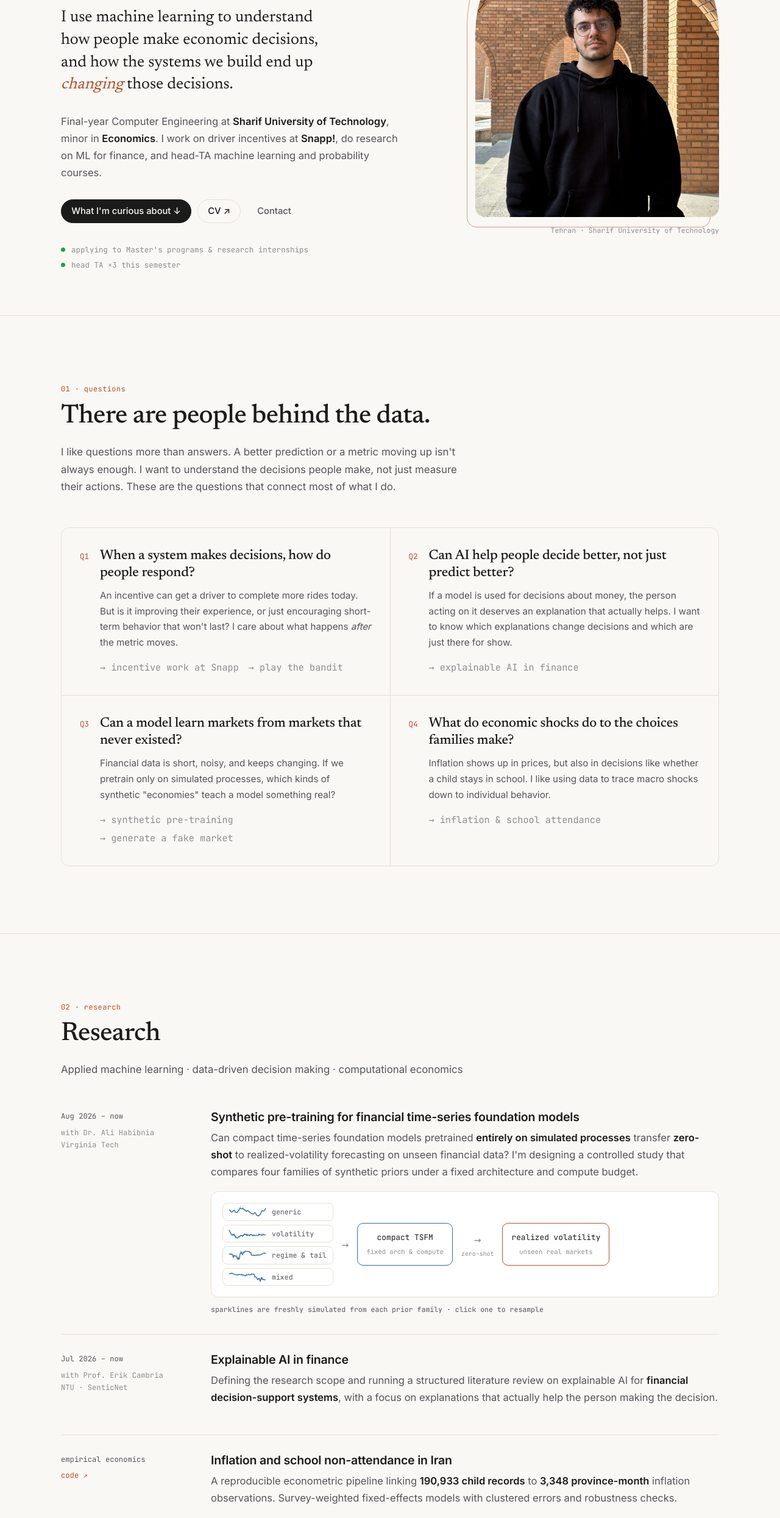
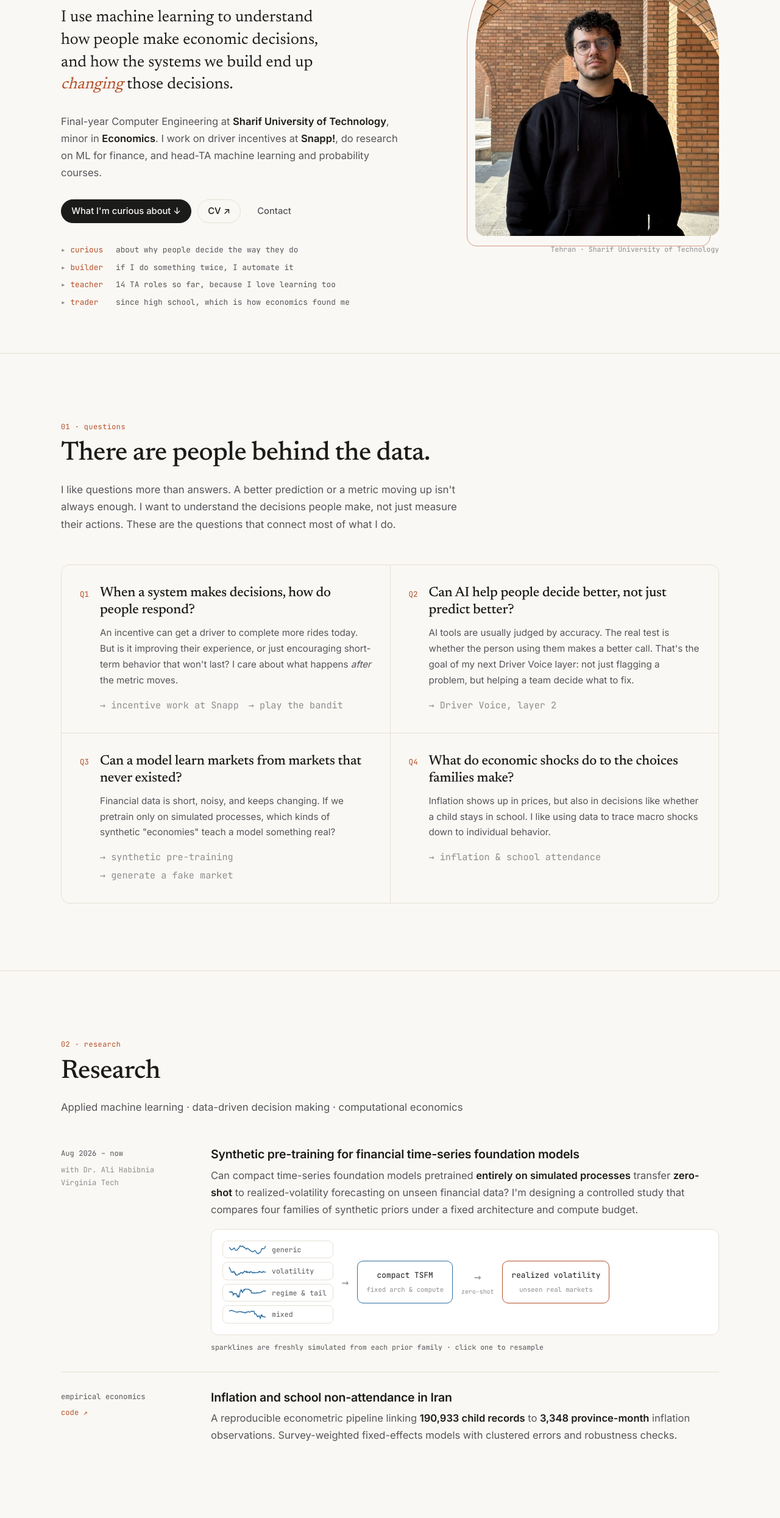
Before and after one commit to MahMosTash/mahmostash.github.io, a plain HTML site: page index.html in a window 1280 px wide. Shown: the part 310-2800 px from the top of the page at 61% size. Drawn offline with Linux system fonts and the light colour scheme.

Commit message:
Remove XAI research entry; replace hero status with self-description

```diff
--- a/assets/css/style.css
+++ b/assets/css/style.css
@@ -105,8 +105,12 @@ kbd { font: .82em var(--mono); padding: .05em .4em; border-radius: 5px; border:
 .thesis em { color: var(--accent); }
 .intro { color: var(--muted); max-width: 54ch; }
 .hero-cta { display: flex; flex-wrap: wrap; gap: 10px; margin: 1.8em 0 2em; }
-.currently { list-style: none; padding: 0; margin: 0; display: grid; gap: 4px; font-size: .78rem; color: var(--faint); }
-.currently .dot { display: inline-block; width: 7px; height: 7px; border-radius: 50%; background: var(--ok); margin-right: 10px; vertical-align: 1px; animation: pulse 2.4s infinite; }
+.traits { margin: 0; display: grid; gap: 7px; font-size: .8rem; max-width: 520px; }
+.traits div { display: grid; grid-template-columns: 76px 1fr; gap: 14px; align-items: baseline; }
+.traits dt { color: var(--accent); }
+.traits dt::before { content: "▸ "; color: var(--faint); }
+.traits dd { margin: 0; color: var(--muted); }
+@media (max-width: 420px) { .traits div { grid-template-columns: 1fr; gap: 0; } }
 @keyframes pulse { 0% { box-shadow: 0 0 0 0 color-mix(in srgb, var(--ok) 50%, transparent); } 70%, 100% { box-shadow: 0 0 0 7px transparent; } }
 
 .portrait { margin: 0; position: relative; justify-self: end; width: min(100%, 400px); }
--- a/assets/js/terminal.js
+++ b/assets/js/terminal.js
@@ -25,7 +25,6 @@ Q2  Can AI help people decide better, not just predict better?
 Q3  Can a model learn markets from markets that never existed?
 Q4  What do economic shocks do to the choices families make?`,
     'now.txt': `<span class="hl">●</span> researching  synthetic pretraining for financial TS foundation models (Dr. Ali Habibnia, Virginia Tech)
-<span class="hl">●</span> researching  explainable AI in finance (Prof. Erik Cambria, NTU)
 <span class="hl">●</span> shipping     Associate Data Product Manager @ Snapp!
 <span class="wm">●</span> teaching     Head TA ×3: ML, ML (practical), P&amp;S (practical)
 <span class="hl">●</span> applying     Master's programs &amp; research internships
@@ -38,8 +37,7 @@ Q4  What do economic shocks do to the choices families make?`,
 # current
 1. Can compact time-series foundation models pretrained ONLY on simulated
    processes forecast realized volatility zero-shot on real markets?
-   priors: generic | volatility-specific | regime-and-tail | mixed
-2. Explainable AI for financial decision-support systems.`,
+   priors: generic | volatility-specific | regime-and-tail | mixed`,
     'teaching.log': `[Fall 26]   HEAD  Machine Learning                (Jafari Siavoshani)
 [Fall 26]   HEAD  Machine Learning, practical     (Soleymani)
 [Fall 26]   HEAD  Prob & Stats, practical         (Motahari)
@@ -63,7 +61,7 @@ linkedin  <a href="${LINKS.linkedin}" target="_blank" rel="noopener">linkedin.co
 <span class="hl">  |_|  |_|_|  |_|</span>   <span class="wm">Kernel</span>    applied ML × computational economics
                     <span class="wm">Uptime</span>    at Sharif since Sep 2023
                     <span class="wm">Shell</span>     python · pytorch · sql · c · docker
-                    <span class="wm">Processes</span> 2 research · 1 job · 5 TA roles · 1 Master's application
+                    <span class="wm">Processes</span> 1 research · 1 job · 5 TA roles · 1 Master's application
                     <span class="wm">GPA</span>       18.71 / 20  (major 19.36)
                     <span class="wm">Locale</span>    fa_IR · en_US · de_DE (beta)`;
 
--- a/index.html
+++ b/index.html
@@ -67,10 +67,12 @@
           <a class="btn" href="assets/Mahdyar_Mostashar_CV.pdf" target="_blank" rel="noopener">CV ↗</a>
           <a class="btn btn-ghost" href="#contact">Contact</a>
         </div>
-        <ul class="currently mono">
-          <li><span class="dot"></span>applying to Master's programs &amp; research internships</li>
-          <li><span class="dot"></span>head TA ×3 this semester</li>
-        </ul>
+        <dl class="traits mono" aria-label="In a few words">
+          <div><dt>curious</dt><dd>about why people decide the way they do</dd></div>
+          <div><dt>builder</dt><dd>if I do something twice, I automate it</dd></div>
+          <div><dt>teacher</dt><dd>14 TA roles so far, because I love learning too</dd></div>
+          <div><dt>trader</dt><dd>since high school, which is how economics found me</dd></div>
+        </dl>
       </div>
       <figure class="portrait">
         <img src="assets/img/mahdyar.jpg" alt="Portrait of Mahdyar Mostashar under brick arches at Sharif University" width="800" height="1000">
@@ -104,8 +106,8 @@
             <span class="q-n mono">Q2</span>
             <div>
               <h3>Can AI help people decide better, not just predict better?</h3>
-              <p>If a model is used for decisions about money, the person acting on it deserves an explanation that actually helps. I want to know which explanations change decisions and which are just there for show.</p>
-              <p class="q-links mono"><a href="#research">→ explainable AI in finance</a></p>
+              <p>AI tools are usually judged by accuracy. The real test is whether the person using them makes a better call. That's the goal of my next Driver Voice layer: not just flagging a problem, but helping a team decide what to fix.</p>
+              <p class="q-links mono"><a href="#projects">→ Driver Voice, layer 2</a></p>
             </div>
           </li>
           <li class="q reveal">
@@ -163,20 +165,6 @@
                 <div class="pipe-box pipe-target mono">realized volatility<span class="faint">unseen real markets</span></div>
               </div>
               <p class="note mono">sparklines are freshly simulated from each prior family · click one to resample</p>
-            </div>
-          </article>
-
-          <article class="entry reveal">
-            <div class="entry-side mono">
-              <span>Jul 2026 – now</span>
-              <span class="faint">with Prof. Erik Cambria<br>NTU · SenticNet</span>
-            </div>
-            <div class="entry-main">
-              <h3>Explainable AI in finance</h3>
-              <p>
-                Defining the research scope and running a structured literature review on explainable AI for
-                <strong>financial decision-support systems</strong>, with a focus on explanations that actually help the person making the decision.
-              </p>
             </div>
           </article>
 
```
